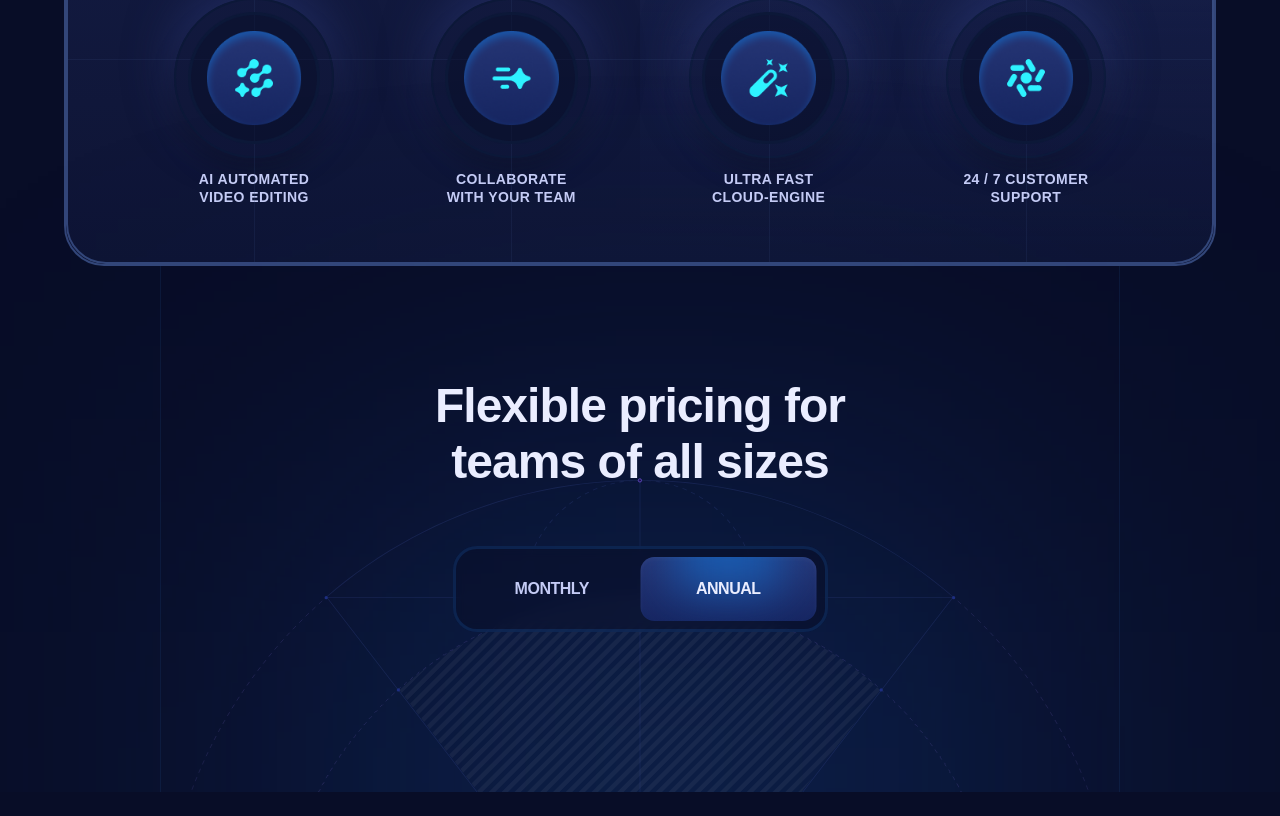
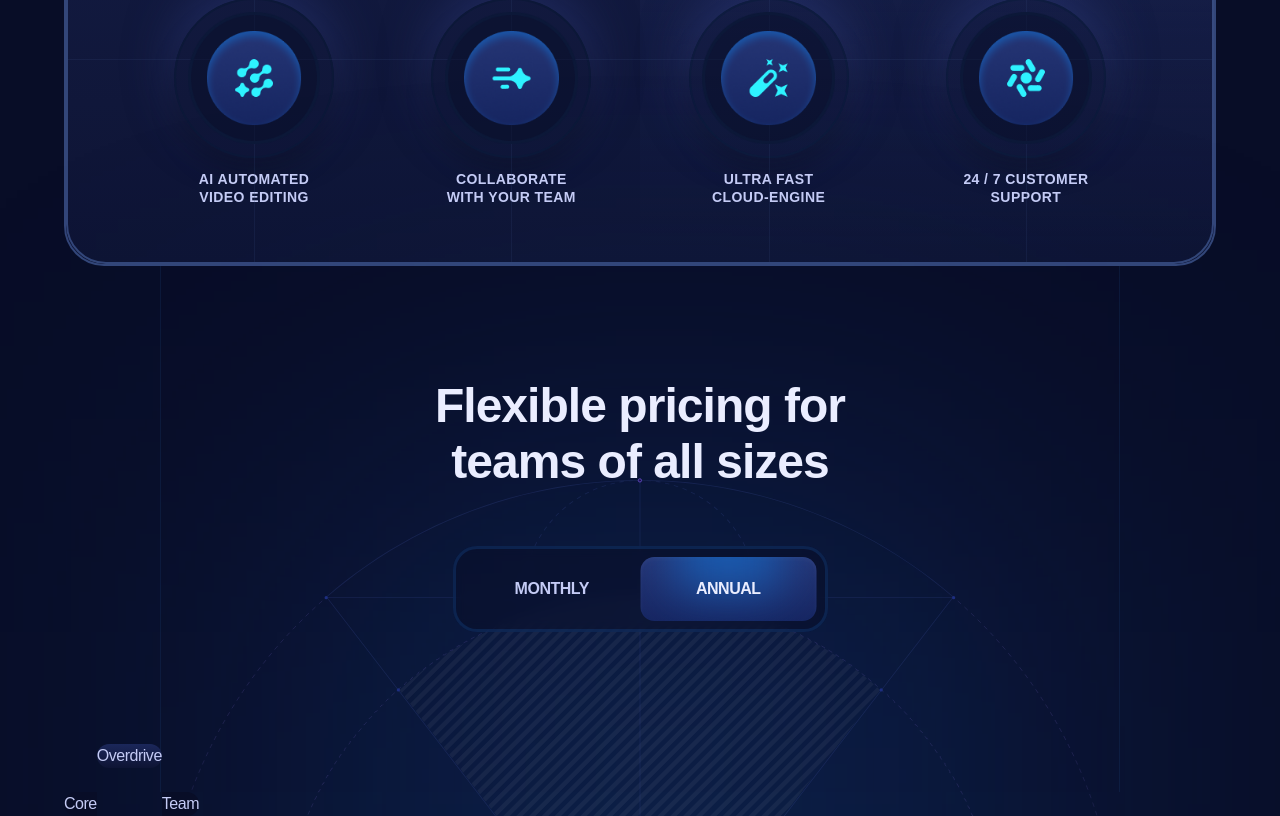
Before and after one commit to Nobsmoke123/Xora, a React (Vite) app: page / in a window 1280 px wide. Shown: the part 1618-2434 px from the top of the page. Before the commit the page ends 2410 px from the top, so only its background shows below. Built offline with nearby package versions, Linux system fonts and the light colour scheme; a web font is replaced by a local one.

Commit message:
feat(Pricing): refactor plans data structure into separate interface and file

```diff
--- a/src/components/Features/Features.interface.ts
+++ b/src/components/Features/Features.interface.ts
@@ -124,54 +124,6 @@ export const faq = [
     question: "I’m locked out of my account what do I do?",
     answer:
       "Absolutely! Not only you can upgrade your plan at any time but you also get a prorated discount giving you maximum value for your subscription.",
-  },
-];
-
-export const plans = [
-  {
-    id: "0",
-    title: "Core",
-    priceMonthly: 19,
-    priceYearly: 12,
-    caption: "Best for solo creators",
-    features: [
-      "100MB Cloud storage",
-      "100+ prompt templates",
-      "5 projects",
-      "24/7 support",
-    ],
-    icon: "/images/circle.svg",
-    logo: "/images/plan-1.png",
-  },
-  {
-    id: "1",
-    title: "Overdrive",
-    priceMonthly: 79,
-    priceYearly: 59,
-    caption: "Most popular plan",
-    features: [
-      "All Starter features",
-      "1TB additional storage",
-      "Unlimited projects",
-      "Analytics",
-    ],
-    icon: "/images/triangle.svg",
-    logo: "/images/plan-2.png",
-  },
-  {
-    id: "2",
-    title: "Team",
-    priceMonthly: 39,
-    priceYearly: 29,
-    caption: "Exclusively for teams",
-    features: [
-      "All Overdrive features",
-      "10TB additional storage",
-      "50% off per member",
-      "Real-time collaboration",
-    ],
-    icon: "/images/hexagon.svg",
-    logo: "/images/plan-3.png",
   },
 ];
 
--- /dev/null
+++ b/src/components/Pricing/Pricing.interface.ts
@@ -0,0 +1,58 @@
+export interface Plan {
+  id: string;
+  title: string;
+  priceMonthly: number;
+  priceYearly: number;
+  caption: string;
+  features: Array<string>;
+  icon: string;
+  logo: string;
+}
+
+export const plans: Plan[] = [
+  {
+    id: "0",
+    title: "Core",
+    priceMonthly: 19,
+    priceYearly: 12,
+    caption: "Best for solo creators",
+    features: [
+      "100MB Cloud storage",
+      "100+ prompt templates",
+      "5 projects",
+      "24/7 support",
+    ],
+    icon: "/images/circle.svg",
+    logo: "/images/plan-1.png",
+  },
+  {
+    id: "1",
+    title: "Overdrive",
+    priceMonthly: 79,
+    priceYearly: 59,
+    caption: "Most popular plan",
+    features: [
+      "All Starter features",
+      "1TB additional storage",
+      "Unlimited projects",
+      "Analytics",
+    ],
+    icon: "/images/triangle.svg",
+    logo: "/images/plan-2.png",
+  },
+  {
+    id: "2",
+    title: "Team",
+    priceMonthly: 39,
+    priceYearly: 29,
+    caption: "Exclusively for teams",
+    features: [
+      "All Overdrive features",
+      "10TB additional storage",
+      "50% off per member",
+      "Real-time collaboration",
+    ],
+    icon: "/images/hexagon.svg",
+    logo: "/images/plan-3.png",
+  },
+];
--- a/src/components/Pricing/Pricing.tsx
+++ b/src/components/Pricing/Pricing.tsx
@@ -1,5 +1,6 @@
 import { useState } from "react";
 import { Element } from "react-scroll";
+import { Plan, plans } from "./Pricing.interface";
 
 const Pricing = () => {
   const [monthly, setMonthly] = useState(false);
@@ -49,6 +50,17 @@ const Pricing = () => {
               />
             </div>
           </div>
+          {/* Pricing section */}
+          <div className="scroll-hide relative z-2 -mt-12 flex items-start max-xl:gap-5 max-xl:overflow-auto max-xl:pt-6">
+            {plans.map((plan: Plan, index: number) => (
+              <div
+                key={index}
+                className="pricing-plan_first pricing-plan_last pricing-plan_odd pricing-plan_even"
+              >
+                {plan.title}
+              </div>
+            ))}
+          </div>
         </div>
       </Element>
     </section>
```
